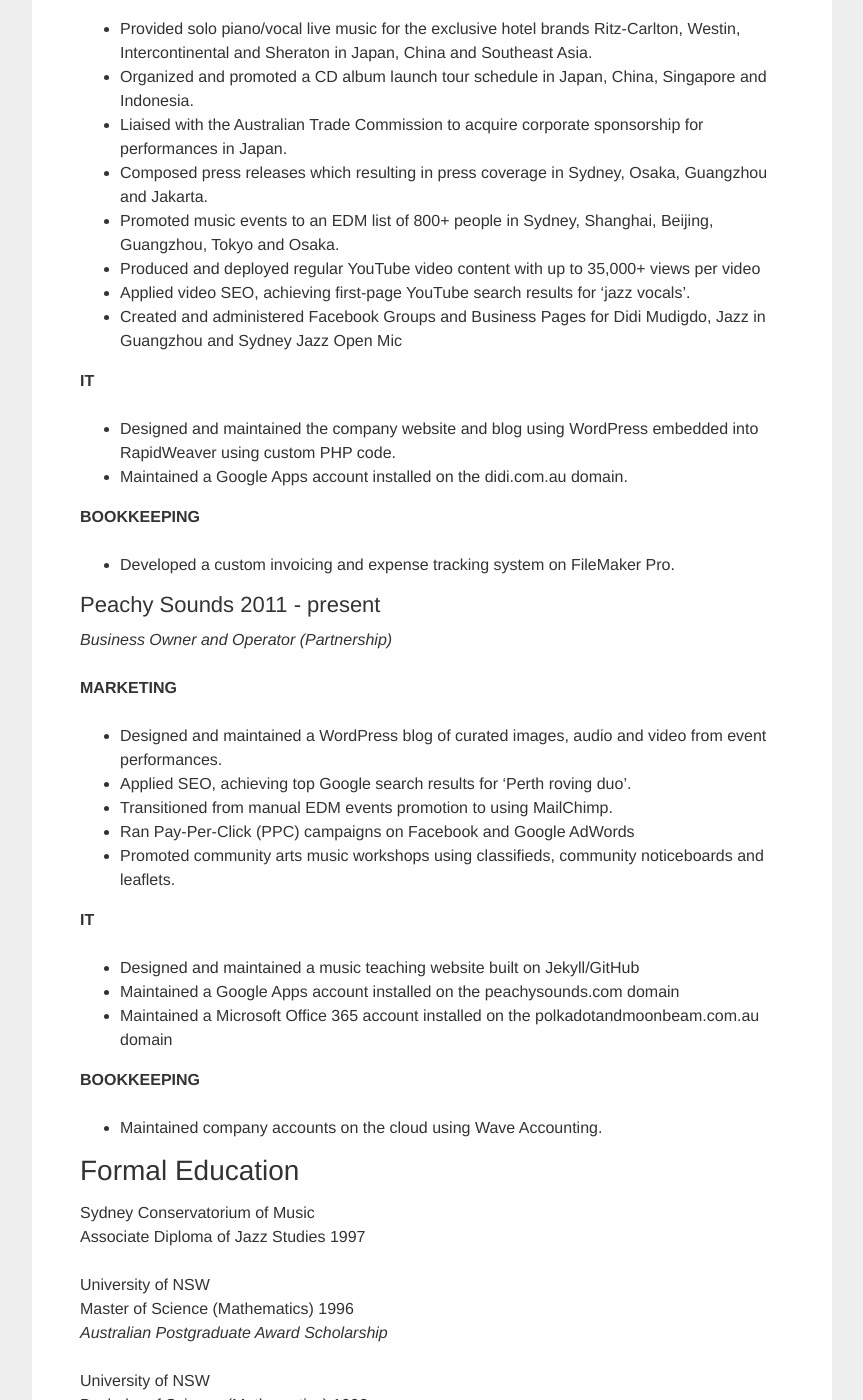
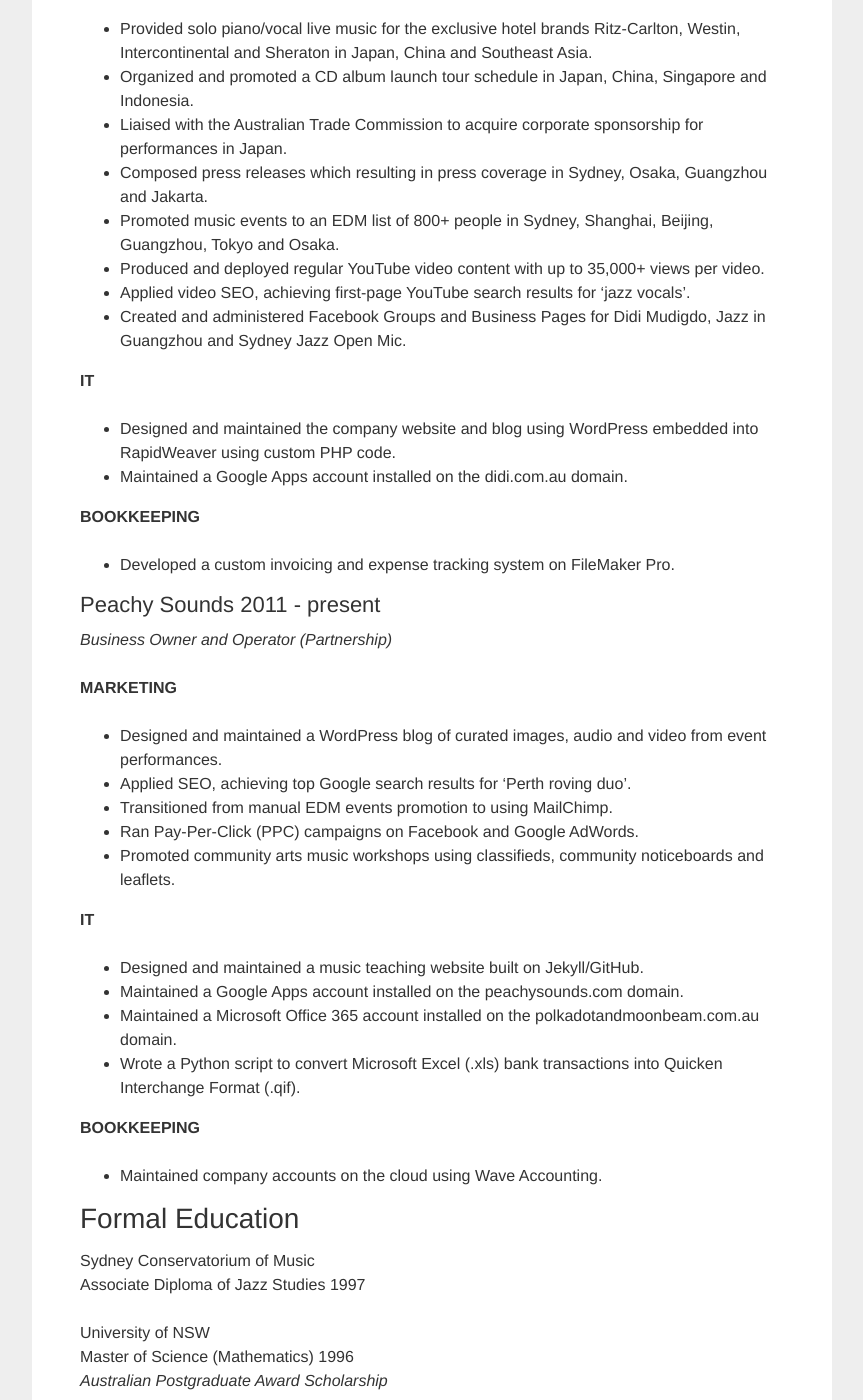
Before and after one commit to didijazz/didijazz.github.io, a Jekyll site: the page built from resume/index.md, in a window 1280 px wide and 1400 px high, scrolled down 1618 px. Shown: the whole window, without its empty margins (208-1071 px from the left). Built offline with Jekyll 4.4.1, drawn with Linux system fonts in a browser that asks for light colours; some of the changed text lies outside the part shown.

Commit message:
more edits to the resume

```diff
--- a/resume/index.md
+++ b/resume/index.md
@@ -57,9 +57,9 @@
 * Liaised with the Australian Trade Commission to acquire corporate sponsorship for performances in Japan.
 * Composed press releases which resulting in press coverage in Sydney, Osaka, Guangzhou and Jakarta.
 * Promoted music events to an EDM list of 800+ people in Sydney, Shanghai, Beijing, Guangzhou, Tokyo and Osaka.
-* Produced and deployed regular YouTube video content with up to 35,000+ views per video
+* Produced and deployed regular YouTube video content with up to 35,000+ views per video.
 * Applied video SEO, achieving first-page YouTube search results for 'jazz vocals'.
-* Created and administered Facebook Groups and Business Pages for Didi Mudigdo, Jazz in Guangzhou and Sydney Jazz Open Mic
+* Created and administered Facebook Groups and Business Pages for Didi Mudigdo, Jazz in Guangzhou and Sydney Jazz Open Mic.
 
 **IT**
 * Designed and maintained the company website and blog using WordPress embedded into RapidWeaver using custom PHP code.
@@ -75,13 +75,14 @@
 * Designed and maintained a WordPress blog of curated images, audio and video from event performances.
 * Applied SEO, achieving top Google search results for 'Perth roving duo'.
 * Transitioned from manual EDM events promotion to using MailChimp.
-* Ran Pay-Per-Click (PPC) campaigns on Facebook and Google AdWords
+* Ran Pay-Per-Click (PPC) campaigns on Facebook and Google AdWords.
 * Promoted community arts music workshops using classifieds, community noticeboards and leaflets.
 
 **IT**
-* Designed and maintained a music teaching website built on Jekyll/GitHub
-* Maintained a Google Apps account installed on the peachysounds.com domain
-* Maintained a Microsoft Office 365 account installed on the polkadotandmoonbeam.com.au domain
+* Designed and maintained a music teaching website built on Jekyll/GitHub.
+* Maintained a Google Apps account installed on the peachysounds.com domain.
+* Maintained a Microsoft Office 365 account installed on the polkadotandmoonbeam.com.au domain.
+* Wrote a Python script to convert Microsoft Excel (.xls) bank transactions into Quicken Interchange Format (.qif).
 
 **BOOKKEEPING**
 * Maintained company accounts on the cloud using Wave Accounting.
```
Also changed, not shown: other parts of resume/index.md (+1 -1 lines).
